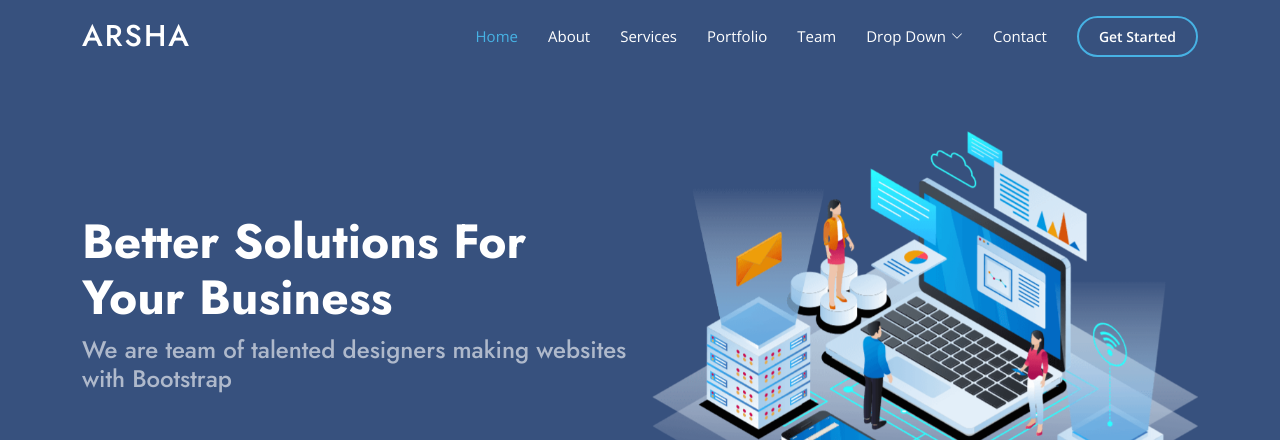
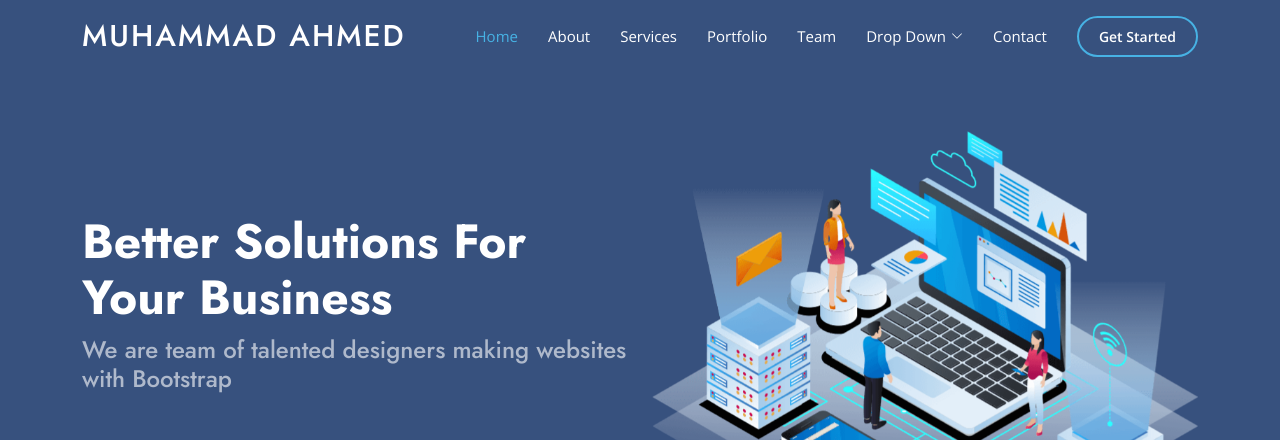
Before and after one commit to ahmer1246/ahmedweb, a plain HTML site: page index.html in a window 1280 px wide. Shown: the top 440 px of the page. Drawn offline with nearby package versions, Linux system fonts and the light colour scheme.

Commit message:
Update index.html

```diff
--- a/index.html
+++ b/index.html
@@ -5,7 +5,7 @@
   <meta charset="utf-8">
   <meta content="width=device-width, initial-scale=1.0" name="viewport">
 
-  <title>Arsha Bootstrap Template - Index</title>
+  <title>Muhammad Ahmed</title>
   <meta content="" name="description">
   <meta content="" name="keywords">
 
@@ -43,7 +43,7 @@
   <header id="header" class="fixed-top ">
     <div class="container d-flex align-items-center">
 
-      <h1 class="logo me-auto"><a href="index.html">Arsha</a></h1>
+      <h1 class="logo me-auto"><a href="index.html">Muhammad Ahmed</a></h1>
       <!-- Uncomment below if you prefer to use an image logo -->
       <!-- <a href="index.html" class="logo me-auto"><img src="assets/img/logo.png" alt="" class="img-fluid"></a>-->
 
```
